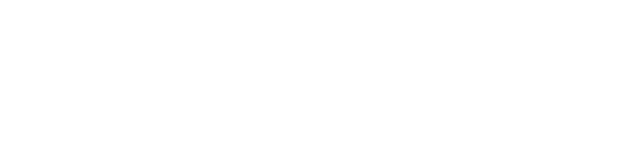
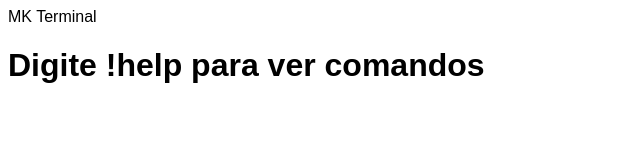
Before and after one commit to maisaleatorioqueoaleatorio-source/MK-LANGUAGE, a plain HTML site: page index.html in a window 1280 px wide. Shown: the whole page, without its empty margins (0-640 px from the left). Drawn offline with Linux system fonts and the light colour scheme.

Commit message:
Update index.html

```diff
--- a/index.html
+++ b/index.html
@@ -1,10 +1,17 @@
 <!DOCTYPE html>
 <html>
   <head>
+    <meta charset="UTF-8"
+    <meta name="viewport" content="width="device=width, initial scale=1.0""
     <title>MK Terminal</title>
-
     <style>
+      body {
       color white;
-      font-family: sans-serif
+      font-family: sans-serif;
+      background-color #000;
+      }
     </style>
   </head>
+  <body>
+   <h1>Digite !help para ver comandos</h1>
+  </body>
```
